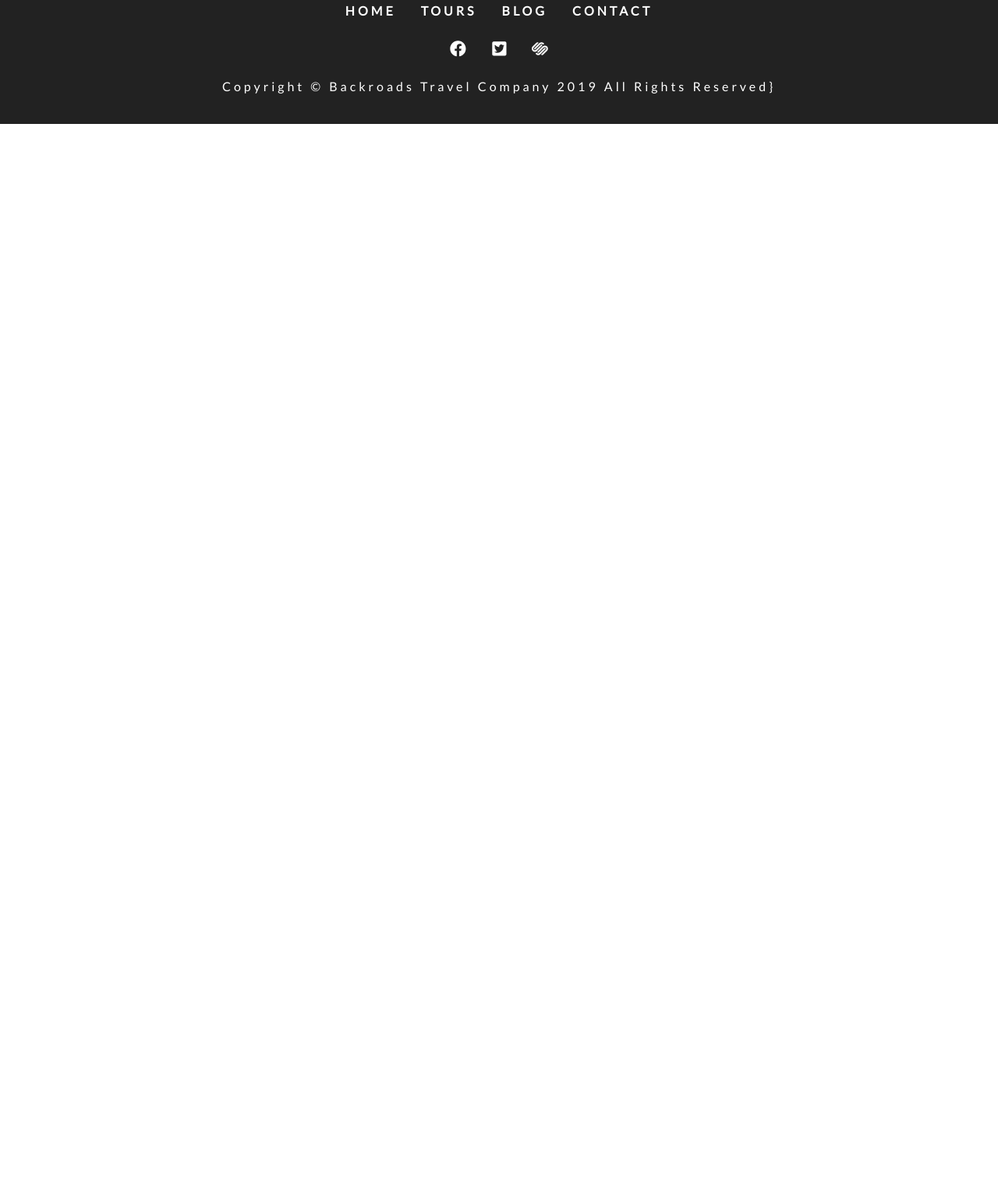
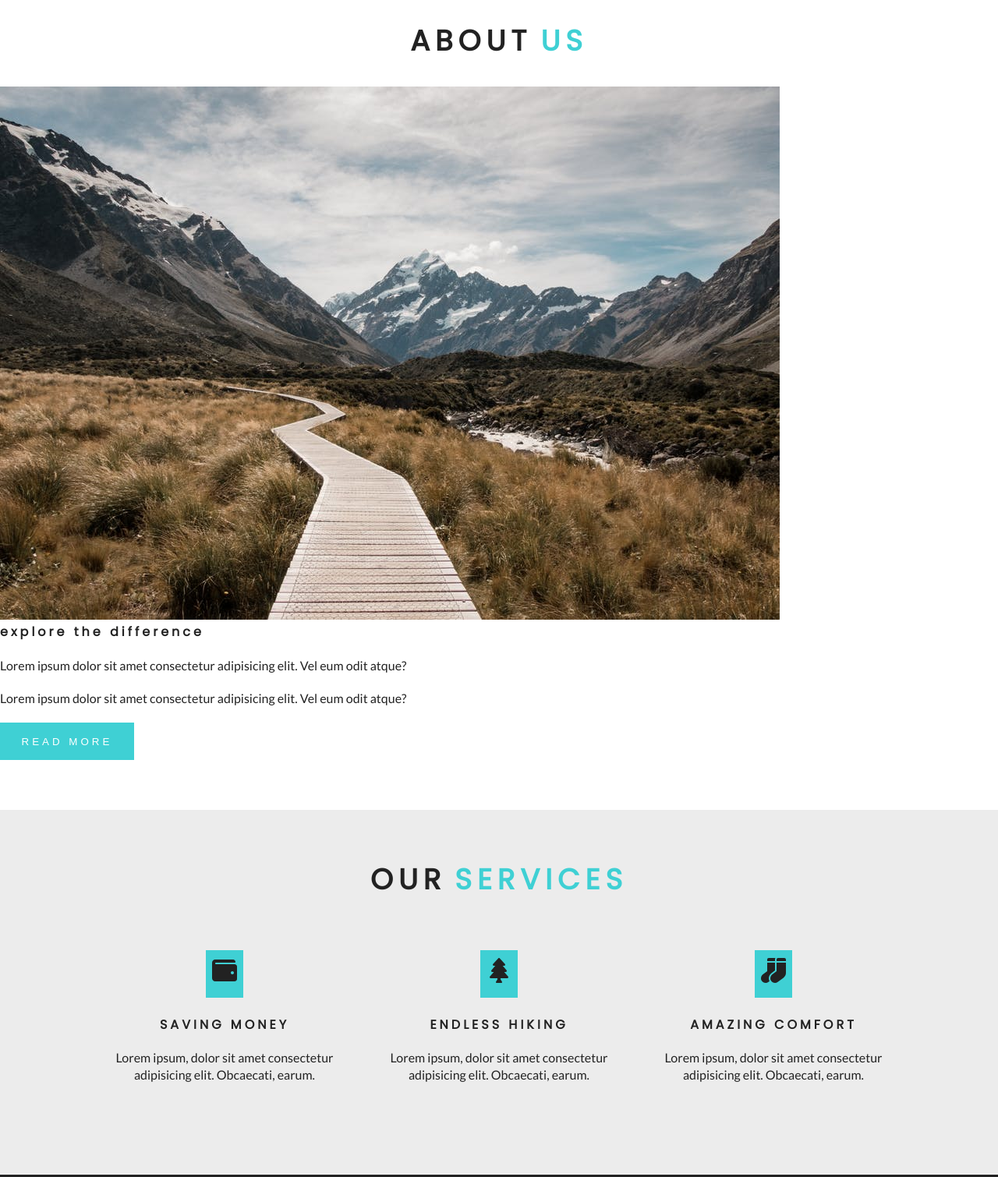
Before and after one commit to ezekielchow/backroads, a Gatsby site: page / in a window 1280 px wide. Shown: the part 922-2432 px from the top of the page at 78% size. Before the commit the page ends 1081 px from the top, so only its background shows below. Built offline with nearby package versions, Linux system fonts and the light colour scheme; Gatsby itself is replaced by a stand-in of ours.

Commit message:
finished epi 32

```diff
--- /dev/null
+++ b/src/components/Home/About.js
@@ -0,0 +1,35 @@
+import React from "react"
+import Title from "../Title"
+import styles from "../../css/about.module.css"
+import img from "../../images/defaultBcg.jpeg"
+
+const About = () => {
+  return (
+    <section className={styles.about}>
+      <Title title="about" subtitle="us" />
+      <div className={styles.aboutCenter}>
+        <article className={styles.aboutImg}>
+          <div className={styles.imgContainer}>
+            <img src={img} alt="about company" />
+          </div>
+        </article>
+        <article className={styles.aboutInfo}>
+          <h4>explore the difference</h4>
+          <p>
+            Lorem ipsum dolor sit amet consectetur adipisicing elit. Vel eum
+            odit atque?
+          </p>
+          <p>
+            Lorem ipsum dolor sit amet consectetur adipisicing elit. Vel eum
+            odit atque?
+          </p>
+          <button type="button" className="btn-primary">
+            read more
+          </button>
+        </article>
+      </div>
+    </section>
+  )
+}
+
+export default About
--- /dev/null
+++ b/src/components/Home/Services.js
@@ -0,0 +1,25 @@
+import React from "react"
+import Title from "../Title"
+import styles from "../../css/services.module.css"
+import services from "../../constants/services"
+
+const Services = () => {
+  return (
+    <section className={styles.services}>
+      <Title title="our" subtitle="services"></Title>
+      <div className={styles.center}>
+        {services.map((item, index) => {
+          return (
+            <article key={index} className={styles.service}>
+              <span>{item.icon}</span>
+              <h4>{item.title}</h4>
+              <p>{item.text}</p>
+            </article>
+          )
+        })}
+      </div>
+    </section>
+  )
+}
+
+export default Services
--- /dev/null
+++ b/src/components/Title.js
@@ -0,0 +1,36 @@
+import React from "react"
+import styled from "styled-components"
+
+const Title = ({ title, subtitle, className }) => {
+  return (
+    <div className={className}>
+      <h4>
+        <span className="title">{title}</span>
+        <span>{subtitle}</span>
+      </h4>
+    </div>
+  )
+}
+
+export default styled(Title)`
+  text-transform: uppercase;
+  font-size: 2.3rem;
+  margin-bottom: 2rem;
+  h4 {
+    text-align: center;
+    letter-spacing: 7px;
+    color: var(--primaryColor);
+  }
+  .title {
+    color: var(--mainBlack);
+  }
+  span {
+    display: block;
+  }
+  @media (min-width: 576px) {
+    span {
+      display: inline-block;
+      margin: 0 0.35rem;
+    }
+  }
+`
--- /dev/null
+++ b/src/constants/services.js
@@ -0,0 +1,23 @@
+import React from "react"
+import { FaWallet, FaTree, FaSocks } from "react-icons/fa"
+
+export default [
+  {
+    icon: <FaWallet />,
+    title: "saving money",
+    text:
+      "Lorem ipsum, dolor sit amet consectetur adipisicing elit. Obcaecati, earum. ",
+  },
+  {
+    icon: <FaTree />,
+    title: "endless hiking",
+    text:
+      "Lorem ipsum, dolor sit amet consectetur adipisicing elit. Obcaecati, earum. ",
+  },
+  {
+    icon: <FaSocks />,
+    title: "amazing comfort",
+    text:
+      "Lorem ipsum, dolor sit amet consectetur adipisicing elit. Obcaecati, earum. ",
+  },
+]
--- a/src/pages/index.js
+++ b/src/pages/index.js
@@ -3,6 +3,8 @@
 import Layout from "../components/Layout"
 import SimpleHero from "../components/SimpleHero"
 import Banner from "../components/Banner"
+import About from "../components/Home/About"
+import Services from "../components/Home/Services"
 
 export default () => (
   <Layout>
@@ -16,5 +18,7 @@
         </Link>
       </Banner>
     </SimpleHero>
+    <About />
+    <Services />
   </Layout>
 )
--- a/src/pages/tours.js
+++ b/src/pages/tours.js
@@ -7,10 +7,7 @@
     return (
       <Layout>
         hello from tours page!
-        <div>
-          <Button big>first button</Button>
-          <Button color="#f15025">second button</Button>
-        </div>
+        <div></div>
       </Layout>
     )
   }
```
